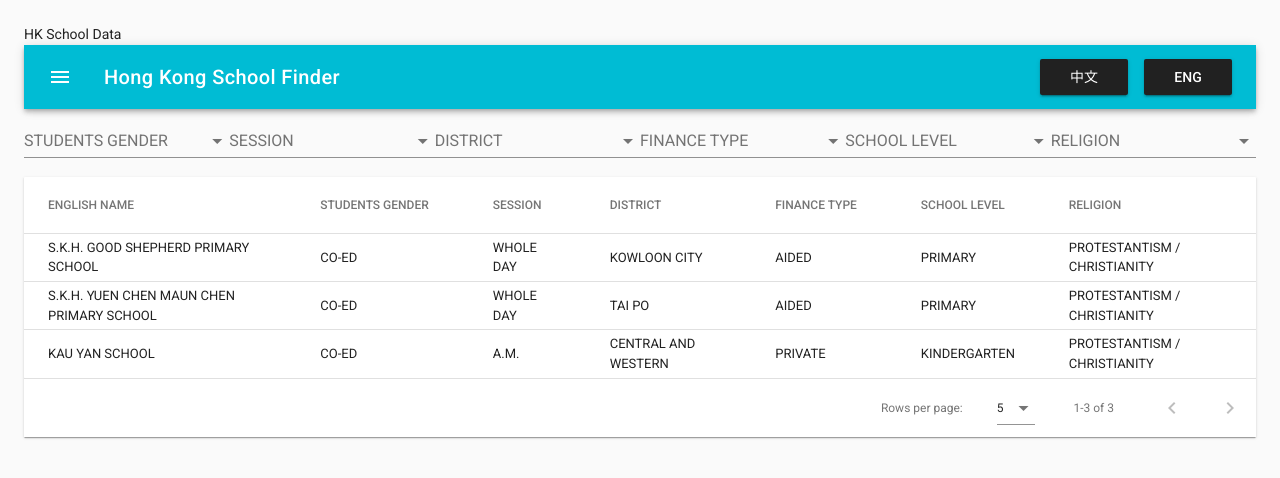
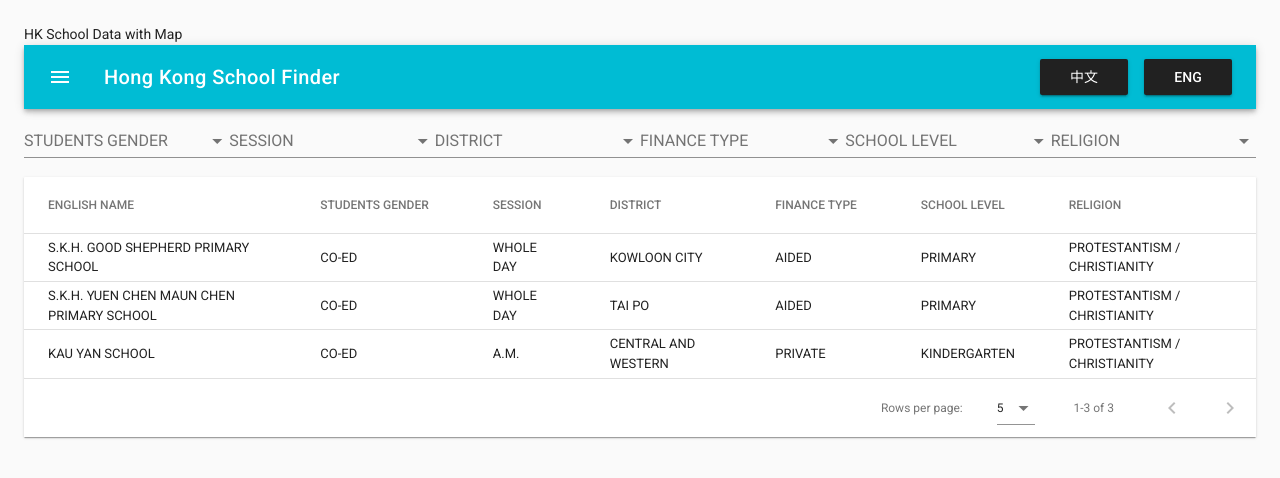
Before and after one commit to cameronlai/hk-school-data-vis, a Vue app: page / in a window 1280 px wide. Shown: the top 478 px of the page. Built offline with nearby package versions, Linux system fonts and the light colour scheme.

Commit message:
Test title change

```diff
--- a/src/App.vue
+++ b/src/App.vue
@@ -2,7 +2,7 @@
   <v-app id="inspire">
     <v-container fluid>
       <v-layout row wrap>
-        HK School Data
+        HK School Data with Map
         <v-toolbar color="cyan" dark>
           <v-toolbar-side-icon></v-toolbar-side-icon>
           <v-toolbar-title>Hong Kong School Finder</v-toolbar-title>
```
